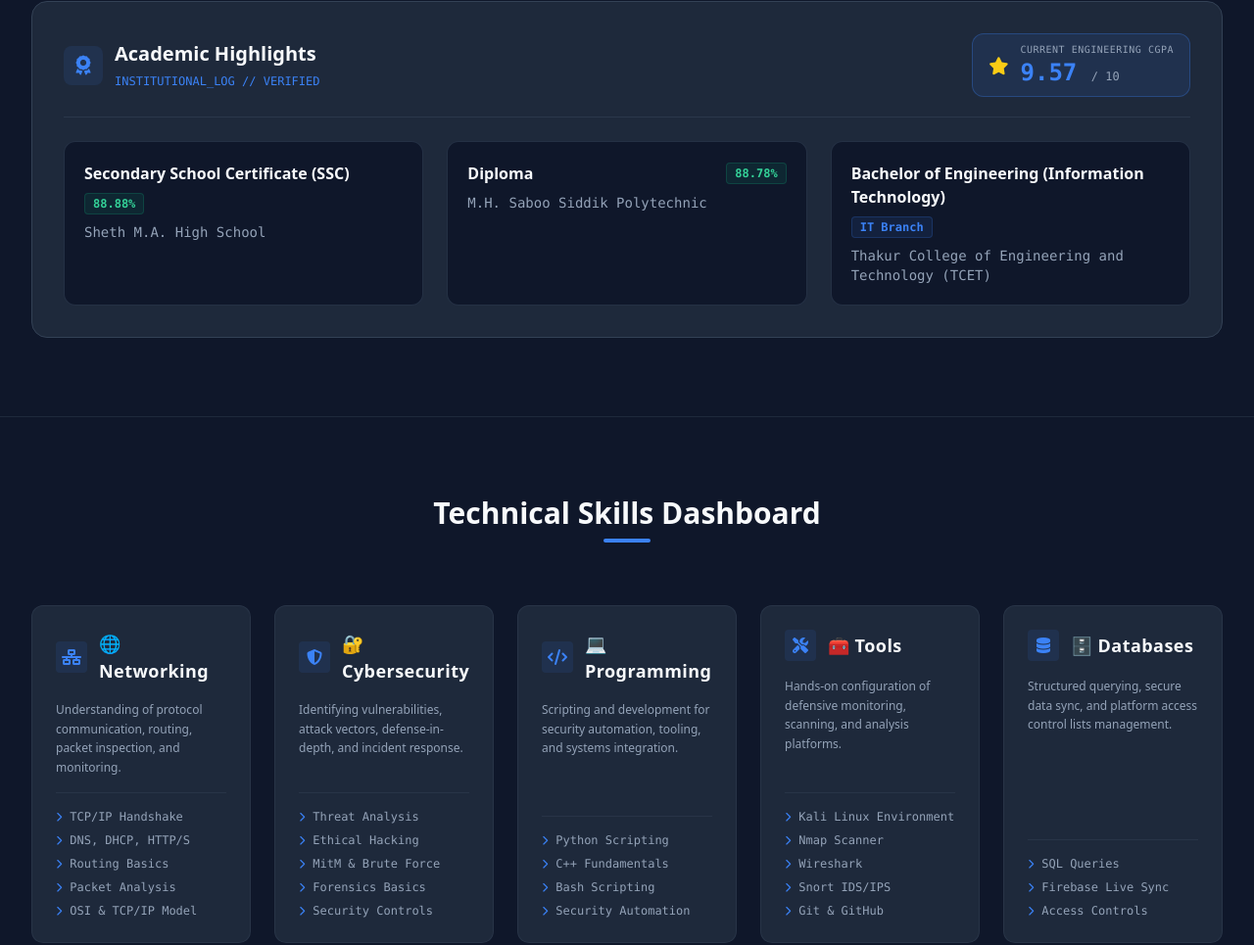
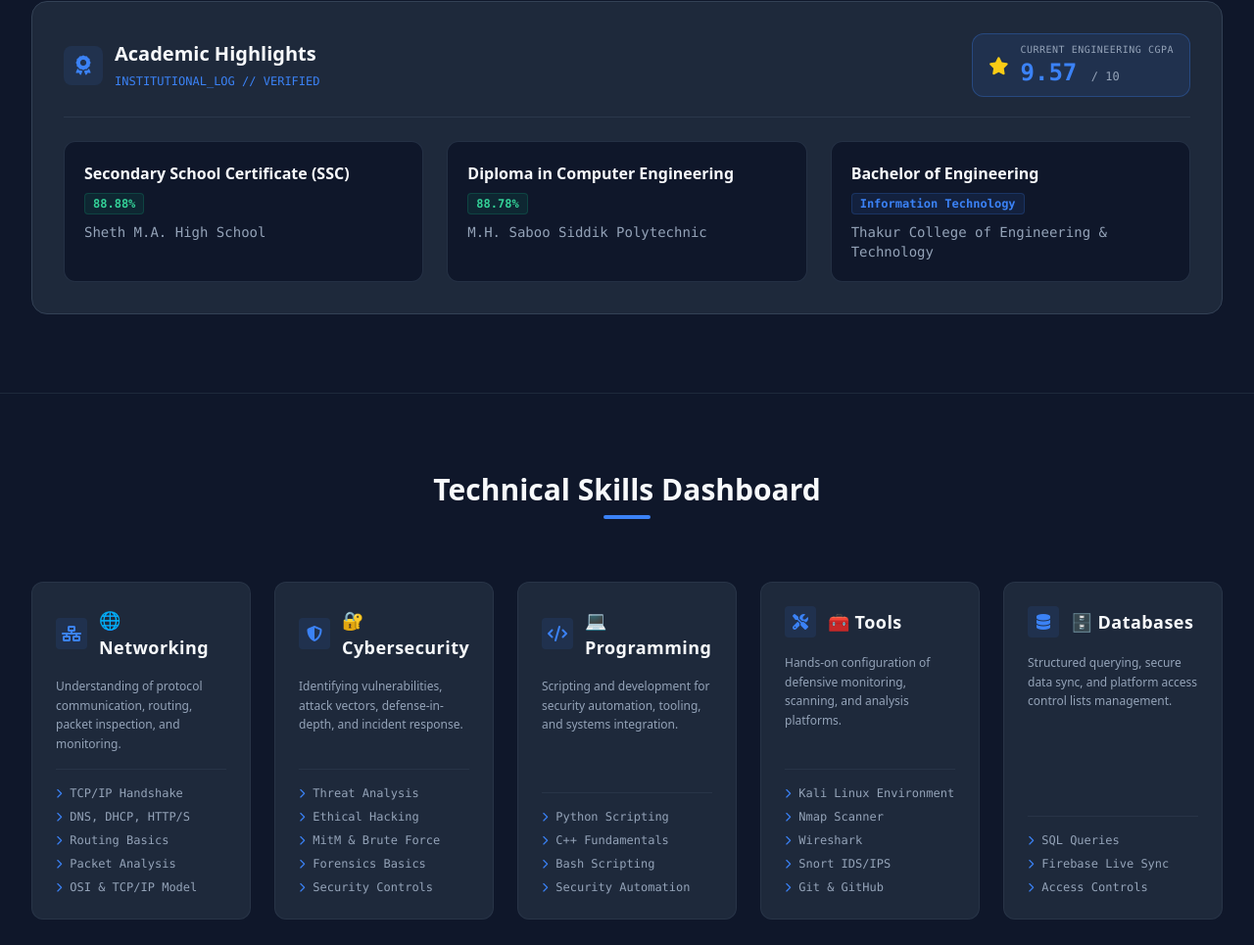
Before and after one commit to Baadshah7/Portfolio, a plain HTML site: page index.html in a window 1280 px wide. Shown: the part 1834-2799 px from the top of the page at 98% size. Drawn offline with nearby package versions, Linux system fonts and the light colour scheme; no server answers.

Commit message:
content: update Diploma to Diploma in Computer Engineering and BE to Bachelor of Engineering Information Technology at Thakur College of Engineering & Technology

```diff
--- a/index.html
+++ b/index.html
@@ -452,7 +452,7 @@
 
                 <div class="bg-slate900 border border-slate700/60 p-4 sm:p-5 rounded-xl space-y-2">
                     <div class="flex items-center justify-between flex-wrap gap-2">
-                        <h4 class="font-bold text-base text-textLight">Diploma</h4>
+                        <h4 class="font-bold text-base text-textLight">Diploma in Computer Engineering</h4>
                         <span class="text-xs font-mono text-emerald-400 bg-emerald-500/10 border border-emerald-500/20 px-2 py-0.5 rounded font-semibold">88.78%</span>
                     </div>
                     <p class="text-sm font-mono text-textMuted">M.H. Saboo Siddik Polytechnic</p>
@@ -460,10 +460,10 @@
 
                 <div class="bg-slate900 border border-slate700/60 p-4 sm:p-5 rounded-xl space-y-2">
                     <div class="flex items-center justify-between flex-wrap gap-2">
-                        <h4 class="font-bold text-base text-textLight">Bachelor of Engineering (Information Technology)</h4>
-                        <span class="text-xs font-mono text-bluePrimary bg-bluePrimary/10 border border-bluePrimary/20 px-2 py-0.5 rounded font-semibold">IT Branch</span>
-                    </div>
-                    <p class="text-sm font-mono text-textMuted">Thakur College of Engineering and Technology (TCET)</p>
+                        <h4 class="font-bold text-base text-textLight">Bachelor of Engineering</h4>
+                        <span class="text-xs font-mono text-bluePrimary bg-bluePrimary/10 border border-bluePrimary/20 px-2 py-0.5 rounded font-semibold">Information Technology</span>
+                    </div>
+                    <p class="text-sm font-mono text-textMuted">Thakur College of Engineering & Technology</p>
                 </div>
             </div>
         </div>
```
